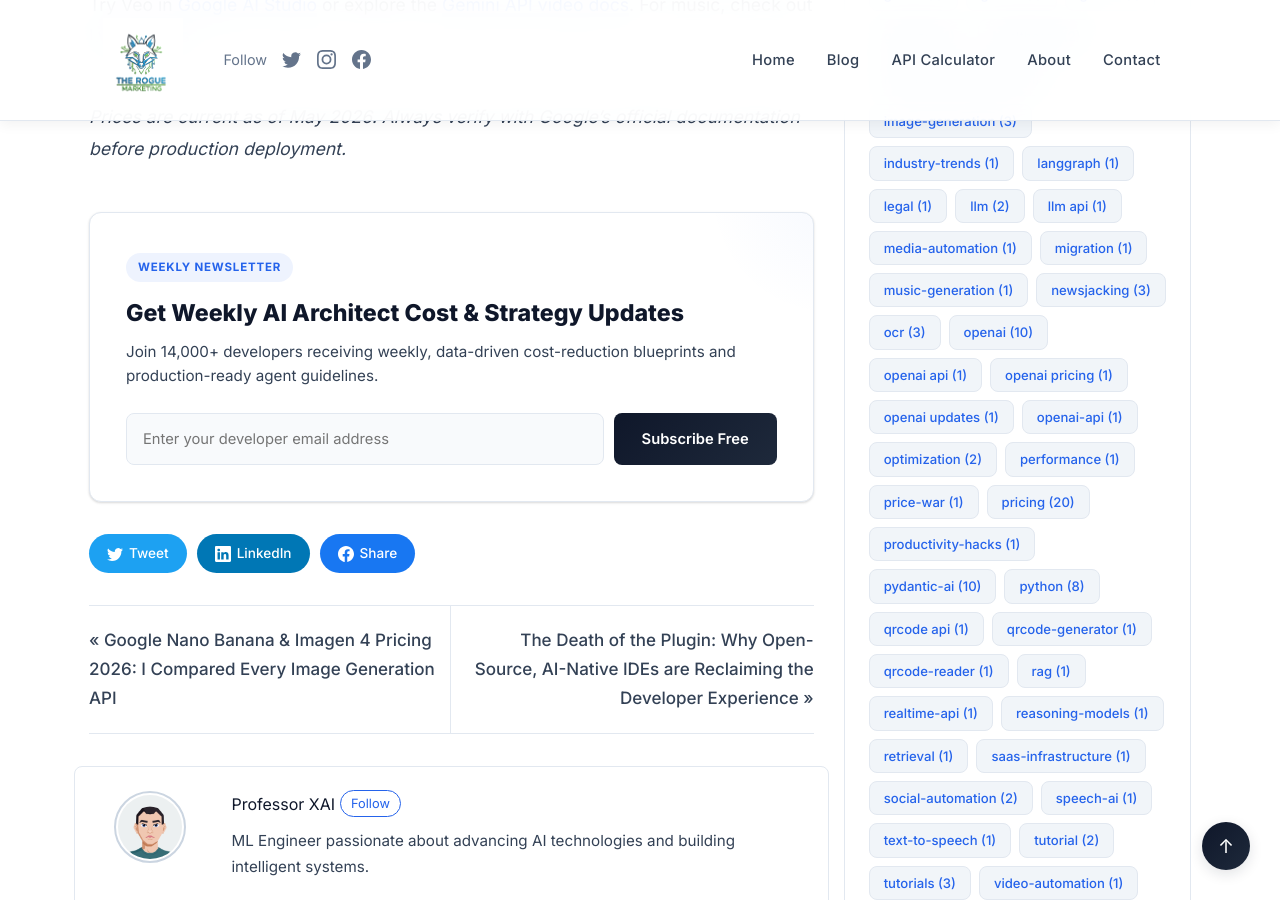
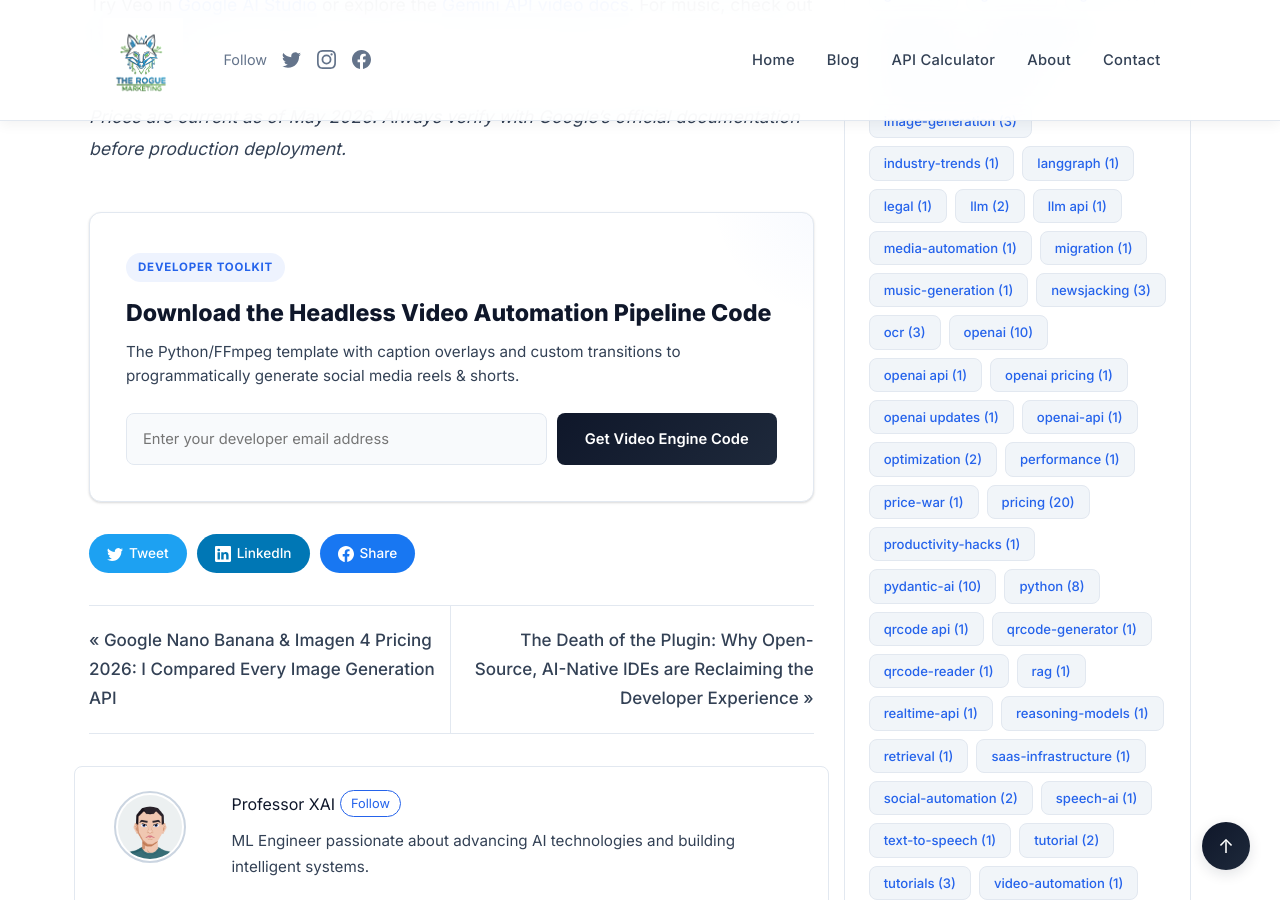
Before and after one commit to the-rogue-marketing/the-rogue-marketing.github.io, a Jekyll site: the page built from _posts/2026-05-17-google-veo-lyria-video-music-generation-api-pricing-may-2026.md, in a window 1280 px wide and 900 px high, scrolled down 7255 px. Built offline with Jekyll 4.4.1, drawn with Linux system fonts in a browser that asks for light colours; comment, search, counter and statistics services are not loaded; some of the changed lines change nothing that is shown.

Commit message:
Fix: Replace Liquid 'elif' with 'elsif' in lead-magnet.html to resolve Jekyll build failure

```diff
--- a/_includes/lead-magnet.html
+++ b/_includes/lead-magnet.html
@@ -21,17 +21,17 @@
   {% assign lm_desc = "Get the complete, type-safe invoice and ID card parsing codebase in Python + a ready-to-run Docker environment. 100% free." %}
   {% assign lm_badge = "FREE CODE TEMPLATE" %}
   {% assign lm_button = "Get Free Template" %}
-{% elif has_audio %}
+{% elsif has_audio %}
   {% assign lm_title = "Get the Gemini Live WebSocket Audio Starter Boilerplate" %}
   {% assign lm_desc = "A production-grade Voice AI FastAPI backend and real-time HTML/JS sandbox template to jumpstart your audio agent projects." %}
   {% assign lm_badge = "FREE BOILERPLATE" %}
   {% assign lm_button = "Get Starter Code" %}
-{% elif has_video %}
+{% elsif has_video %}
   {% assign lm_title = "Download the Headless Video Automation Pipeline Code" %}
   {% assign lm_desc = "The Python/FFmpeg template with caption overlays and custom transitions to programmatically generate social media reels & shorts." %}
   {% assign lm_badge = "DEVELOPER TOOLKIT" %}
   {% assign lm_button = "Get Video Engine Code" %}
-{% elif has_pricing %}
+{% elsif has_pricing %}
   {% assign lm_title = "Download the 2026 AI API Cost Optimization Spreadsheet" %}
   {% assign lm_desc = "A complete, ready-to-use template to model, calculate, and project your API bills for Gemini, OpenAI, Grok, and Claude." %}
   {% assign lm_badge = "EXCEL / SHEETS TEMPLATE" %}
```
